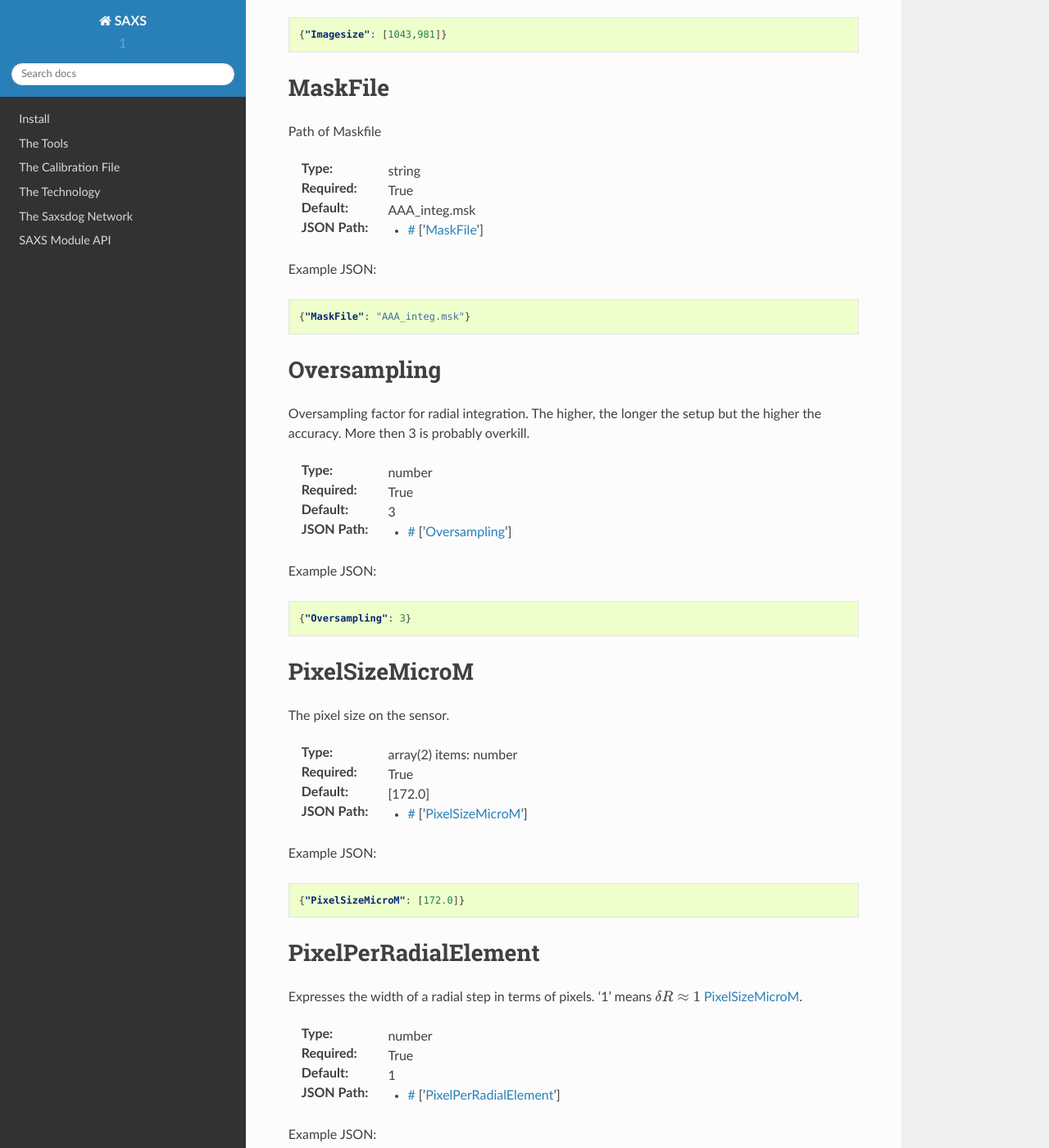
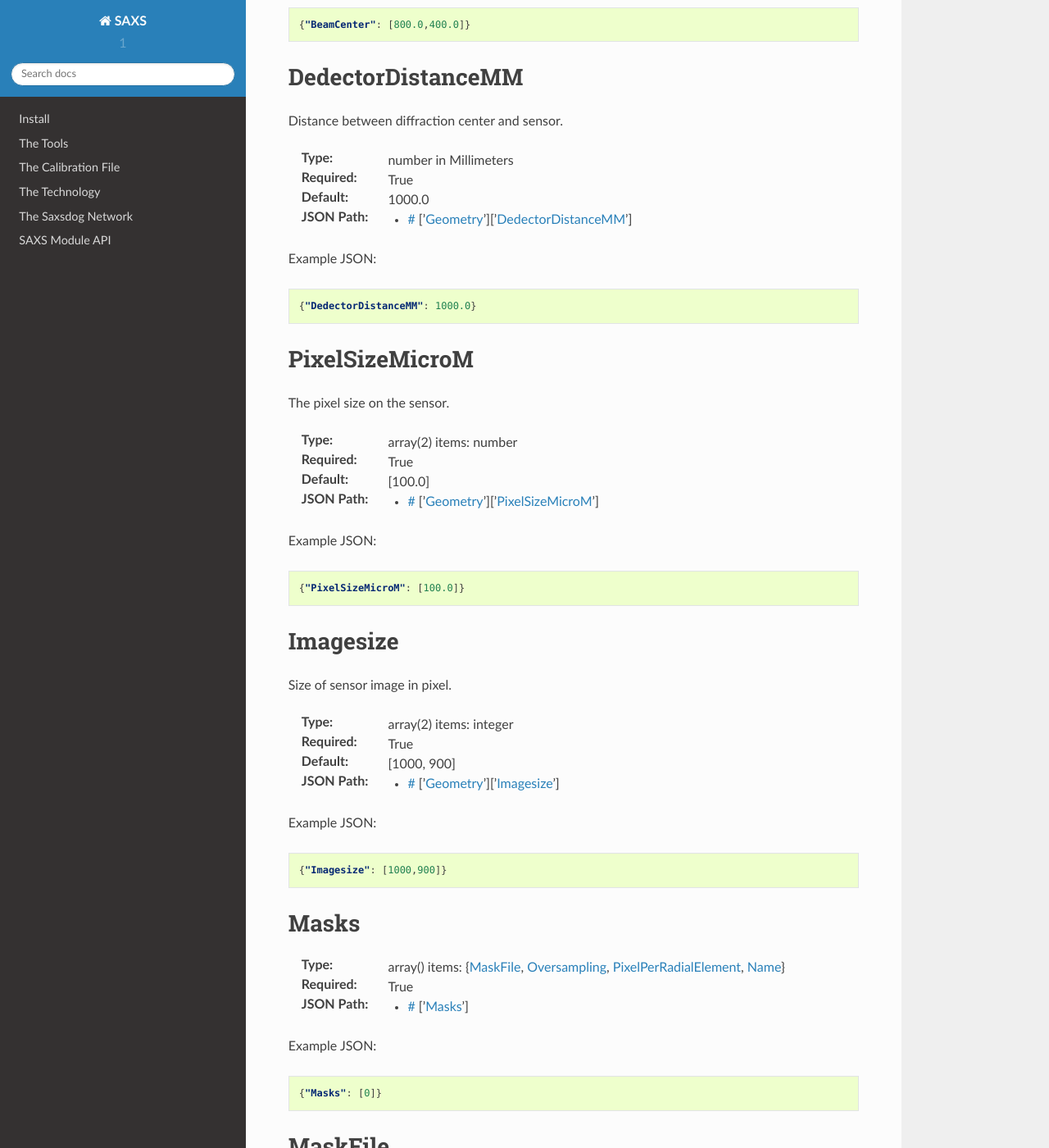
Before and after one commit to maxburian/SAXS_py3, a Sphinx documentation site: the page built from doc/SAXSSchema.rst, in a window 1280 px wide and 1400 px high, scrolled down 3089 px. Shown: the whole window at 82% size. Built offline with Sphinx 7.4.7 and the Read the Docs theme 2.0.0, drawn with Linux system fonts in a browser that asks for light colours; some of the changed text lies outside the part shown.

```diff
--- a/doc/SAXSLeashRequest.rst
+++ b/doc/SAXSLeashRequest.rst
@@ -76,7 +76,7 @@ Directory this queue is going to use. New files in other directories are going t
 
 
 :Type:
-  array() items: string
+  array() items:
 :Required:
   False
 :Default:
--- a/doc/SAXSSchema.rst
+++ b/doc/SAXSSchema.rst
@@ -14,7 +14,7 @@ The SAXS configuration file specifies the parameters of a SAXS sensor calibratio
 :Type:
   object
 :Contains:
-  :ref:`Title <Title>`, :ref:`Tilt <Tilt>`:red:`*`, :ref:`BeamCenter <BeamCenter>`:red:`*`, :ref:`DedectorDistanceMM <DedectorDistanceMM>`:red:`*`, :ref:`Imagesize <Imagesize>`:red:`*`, :ref:`MaskFile <MaskFile>`:red:`*`, :ref:`Oversampling <Oversampling>`:red:`*`, :ref:`PixelSizeMicroM <PixelSizeMicroM>`:red:`*`, :ref:`PixelPerRadialElement <PixelPerRadialElement>`:red:`*`, :ref:`Wavelength <Wavelength>`:red:`*`, :ref:`PolarizationCorrection <PolarizationCorrection>`
+  :ref:`Title <Title>`, :ref:`Geometry <Geometry>`:red:`*`, :ref:`Masks <Masks>`:red:`*`, :ref:`Slices <Slices>`, :ref:`Wavelength <Wavelength>`:red:`*`, :ref:`PolarizationCorrection <PolarizationCorrection>`, :ref:`Directory <Directory>`:red:`*`, :ref:`Threads <Threads>`
 :Required:
   True
 :JSON Path:
@@ -25,26 +25,31 @@ Example JSON:
 .. code:: json
 
     {
-      "PixelSizeMicroM": [
-        172.0
+      "Geometry": {
+        "Tilt": {
+          "TiltRotDeg": 0,
+          "TiltAngleDeg": 0
+        },
+        "Imagesize": [
+          1000,
+          900
+        ],
+        "BeamCenter": [
+          800.0,
+          400.0
+        ],
+        "PixelSizeMicroM": [
+          100.0
+        ],
+        "DedectorDistanceMM": 1000.0
+      },
+      "Wavelength": 1.54,
+      "Directory": [
+        0
       ],
-      "Imagesize": [
-        1043,
-        981
-      ],
-      "PixelPerRadialElement": 1,
-      "Tilt": {
-        "TiltRotDeg": 0,
-        "TiltAngleDeg": 0
-      },
-      "MaskFile": "AAA_integ.msk",
-      "Oversampling": 3,
-      "Wavelength": 1.54,
-      "BeamCenter": [
-        800.0,
-        400.0
-      ],
-      "DedectorDistanceMM": 1000.0
+      "Masks": [
+        0
+      ]
     }
 
 .. _Title:
@@ -65,6 +70,45 @@ Example JSON:
 
     {"Title": ""}
 
+.. _Geometry:
+
+Geometry
+--------------------
+
+:Type:
+  object
+:Contains:
+  :ref:`Tilt <Tilt>`:red:`*`, :ref:`BeamCenter <BeamCenter>`:red:`*`, :ref:`DedectorDistanceMM <DedectorDistanceMM>`:red:`*`, :ref:`PixelSizeMicroM <PixelSizeMicroM>`:red:`*`, :ref:`Imagesize <Imagesize>`:red:`*`
+:Required:
+  True
+:JSON Path:
+  * :ref:`# <root>` [':ref:`Geometry <Geometry>`']
+
+Example JSON:
+
+.. code:: json
+
+    {
+      "Geometry": {
+        "Tilt": {
+          "TiltRotDeg": 0,
+          "TiltAngleDeg": 0
+        },
+        "Imagesize": [
+          1000,
+          900
+        ],
+        "BeamCenter": [
+          800.0,
+          400.0
+        ],
+        "PixelSizeMicroM": [
+          100.0
+        ],
+        "DedectorDistanceMM": 1000.0
+      }
+    }
+
 .. _Tilt:
 
 Tilt
@@ -80,7 +124,7 @@ The sensor, usually is not perfectly perpenticular to the ray direction. The til
 :Required:
   True
 :JSON Path:
-  * :ref:`# <root>` [':ref:`Tilt <Tilt>`']
+  * :ref:`# <root>` [':ref:`Geometry <Geometry>`'][':ref:`Tilt <Tilt>`']
 
 Example JSON:
 
@@ -103,7 +147,7 @@ This gives the angel of the tilt direction.
 :Default:
   0
 :JSON Path:
-  * :ref:`# <root>` [':ref:`Tilt <Tilt>`'][':ref:`TiltRotDeg <TiltRotDeg>`']
+  * :ref:`# <root>` [':ref:`Geometry <Geometry>`'][':ref:`Tilt <Tilt>`'][':ref:`TiltRotDeg <TiltRotDeg>`']
 
 Example JSON:
 
@@ -126,7 +170,7 @@ This gives the angle between the ray direction and the normal to the sensor plan
 :Default:
   0
 :JSON Path:
-  * :ref:`# <root>` [':ref:`Tilt <Tilt>`'][':ref:`TiltAngleDeg <TiltAngleDeg>`']
+  * :ref:`# <root>` [':ref:`Geometry <Geometry>`'][':ref:`Tilt <Tilt>`'][':ref:`TiltAngleDeg <TiltAngleDeg>`']
 
 Example JSON:
 
@@ -143,13 +187,13 @@ Gives the beam center in pixel coorinates.
 
 
 :Type:
-  array(2) items: number number
+  array(2) items: number
 :Required:
   True
 :Default:
   [800.0, 400.0]
 :JSON Path:
-  * :ref:`# <root>` [':ref:`BeamCenter <BeamCenter>`']
+  * :ref:`# <root>` [':ref:`Geometry <Geometry>`'][':ref:`BeamCenter <BeamCenter>`']
 
 Example JSON:
 
@@ -172,13 +216,36 @@ Distance between diffraction center and sensor.
 :Default:
   1000.0
 :JSON Path:
-  * :ref:`# <root>` [':ref:`DedectorDistanceMM <DedectorDistanceMM>`']
+  * :ref:`# <root>` [':ref:`Geometry <Geometry>`'][':ref:`DedectorDistanceMM <DedectorDistanceMM>`']
 
 Example JSON:
 
 .. code:: json
 
     {"DedectorDistanceMM": 1000.0}
+
+.. _PixelSizeMicroM:
+
+PixelSizeMicroM
+--------------------
+
+The pixel size on the sensor.
+
+
+:Type:
+  array(2) items: number
+:Required:
+  True
+:Default:
+  [100.0]
+:JSON Path:
+  * :ref:`# <root>` [':ref:`Geometry <Geometry>`'][':ref:`PixelSizeMicroM <PixelSizeMicroM>`']
+
+Example JSON:
+
+.. code:: json
+
+    {"PixelSizeMicroM": [100.0]}
 
 .. _Imagesize:
 
@@ -189,19 +256,37 @@ Size of sensor image in pixel.
 
 
 :Type:
-  array(2) items: number number
+  array(2) items: integer
 :Required:
   True
 :Default:
-  [1043, 981]
+  [1000, 900]
 :JSON Path:
-  * :ref:`# <root>` [':ref:`Imagesize <Imagesize>`']
+  * :ref:`# <root>` [':ref:`Geometry <Geometry>`'][':ref:`Imagesize <Imagesize>`']
 
 Example JSON:
 
 .. code:: json
 
-    {"Imagesize": [1043,981]}
+    {"Imagesize": [1000,900]}
+
+.. _Masks:
+
+Masks
+--------------------
+
+:Type:
+  array() items: {:ref:`MaskFile`, :ref:`Oversampling`, :ref:`PixelPerRadialElement`, :ref:`Name`}
+:Required:
+  True
+:JSON Path:
+  * :ref:`# <root>` [':ref:`Masks <Masks>`']
+
+Example JSON:
+
+.. code:: json
+
+    {"Masks": [0]}
 
 .. _MaskFile:
 
@@ -218,7 +303,7 @@ Path of Maskfile
 :Default:
   AAA_integ.msk
 :JSON Path:
-  * :ref:`# <root>` [':ref:`MaskFile <MaskFile>`']
+  * :ref:`# <root>` [':ref:`Masks <Masks>`'][0][':ref:`MaskFile <MaskFile>`']
 
 Example JSON:
 
@@ -241,36 +326,13 @@ Oversampling factor for radial integration. The higher, the longer the setup but
 :Default:
   3
 :JSON Path:
-  * :ref:`# <root>` [':ref:`Oversampling <Oversampling>`']
+  * :ref:`# <root>` [':ref:`Masks <Masks>`'][0][':ref:`Oversampling <Oversampling>`']
 
 Example JSON:
 
 .. code:: json
 
     {"Oversampling": 3}
-
-.. _PixelSizeMicroM:
-
-PixelSizeMicroM
---------------------
-
-The pixel size on the sensor.
-
-
-:Type:
-  array(2) items: number
-:Required:
-  True
-:Default:
-  [172.0]
-:JSON Path:
-  * :ref:`# <root>` [':ref:`PixelSizeMicroM <PixelSizeMicroM>`']
-
-Example JSON:
-
-.. code:: json
-
-    {"PixelSizeMicroM": [172.0]}
 
 .. _PixelPerRadialElement:
 
@@ -281,19 +343,135 @@ Expresses the width of a radial step in terms of pixels. '1' means :math:`\delta
 
 
 :Type:
-  number
+  number in Pixel
 :Required:
   True
 :Default:
   1
 :JSON Path:
-  * :ref:`# <root>` [':ref:`PixelPerRadialElement <PixelPerRadialElement>`']
+  * :ref:`# <root>` [':ref:`Masks <Masks>`'][0][':ref:`PixelPerRadialElement <PixelPerRadialElement>`']
 
 Example JSON:
 
 .. code:: json
 
     {"PixelPerRadialElement": 1}
+
+.. _Name:
+
+Name
+--------------------
+
+Name for mask configuration.
+
+
+:Type:
+  string
+:Required:
+  False
+:JSON Path:
+  * :ref:`# <root>` [':ref:`Masks <Masks>`'][0][':ref:`Name <Name>`']
+
+Example JSON:
+
+.. code:: json
+
+    {"Name": ""}
+
+.. _Slices:
+
+Slices
+--------------------
+
+:Type:
+  array() items: {:ref:`direction`, :ref:`range`}
+:Required:
+  False
+:JSON Path:
+  * :ref:`# <root>` [':ref:`Slices <Slices>`']
+
+Example JSON:
+
+.. code:: json
+
+    {"Slices": []}
+
+.. _direction:
+
+direction
+--------------------
+
+:Type:
+  string
+:values:
+  ``[u'x', u'y']``
+
+:Required:
+  True
+:JSON Path:
+  * :ref:`# <root>` [':ref:`Slices <Slices>`'][0][':ref:`direction <direction>`']
+
+Example JSON:
+
+.. code:: json
+
+    {"direction": "x"}
+
+.. _range:
+
+range
+--------------------
+
+:Type:
+  object
+:Contains:
+  :ref:`start <start>`:red:`*`, :ref:`stop <stop>`:red:`*`
+:Required:
+  True
+:JSON Path:
+  * :ref:`# <root>` [':ref:`Slices <Slices>`'][0][':ref:`range <range>`']
+
+Example JSON:
+
+.. code:: json
+
+    {"range": {"start": 0,"stop": 0}}
+
+.. _start:
+
+start
+--------------------
+
+:Type:
+  number
+:Required:
+  True
+:JSON Path:
+  * :ref:`# <root>` [':ref:`Slices <Slices>`'][0][':ref:`range <range>`'][':ref:`start <start>`']
+
+Example JSON:
+
+.. code:: json
+
+    {"start": 0}
+
+.. _stop:
+
+stop
+--------------------
+
+:Type:
+  number
+:Required:
+  True
+:JSON Path:
+  * :ref:`# <root>` [':ref:`Slices <Slices>`'][0][':ref:`range <range>`'][':ref:`stop <stop>`']
+
+Example JSON:
+
+.. code:: json
+
+    {"stop": 0}
 
 .. _Wavelength:
 
@@ -388,3 +566,41 @@ Example JSON:
 .. code:: json
 
     {"Angle": 0.0}
+
+.. _Directory:
+
+Directory
+--------------------
+
+:Type:
+  array() items: string
+:Required:
+  True
+:JSON Path:
+  * :ref:`# <root>` [':ref:`Directory <Directory>`']
+
+Example JSON:
+
+.. code:: json
+
+    {"Directory": [0]}
+
+.. _Threads:
+
+Threads
+--------------------
+
+:Type:
+  integer
+:Required:
+  False
+:Default:
+  2
+:JSON Path:
+  * :ref:`# <root>` [':ref:`Threads <Threads>`']
+
+Example JSON:
+
+.. code:: json
+
+    {"Threads": 2}
--- a/doc/Server.rst
+++ b/doc/Server.rst
@@ -27,11 +27,12 @@ to the other computers you need to allow to connect to your network. The secret
 
 .. code ::
 
-   {
+   [{
       "Server":"tcp://hostname:port",
       "Feeder":"tcp://hostname:port",
       "Secret":"Some large random string."
-   }
+      "Name":"Pilatus1M"
+   }]
 
 The authentication is done by hashing the request and the secret including a time stamp.
 The time stamp is checked if it lies within 900 seconds of the servers time.
```
Also changed, not shown: SAXS/__init__.py (+4 -3 lines), doc/SAXSLeashResult.rst (+28 -8 lines), setup.py (+9 -7 lines), 2 other files.
